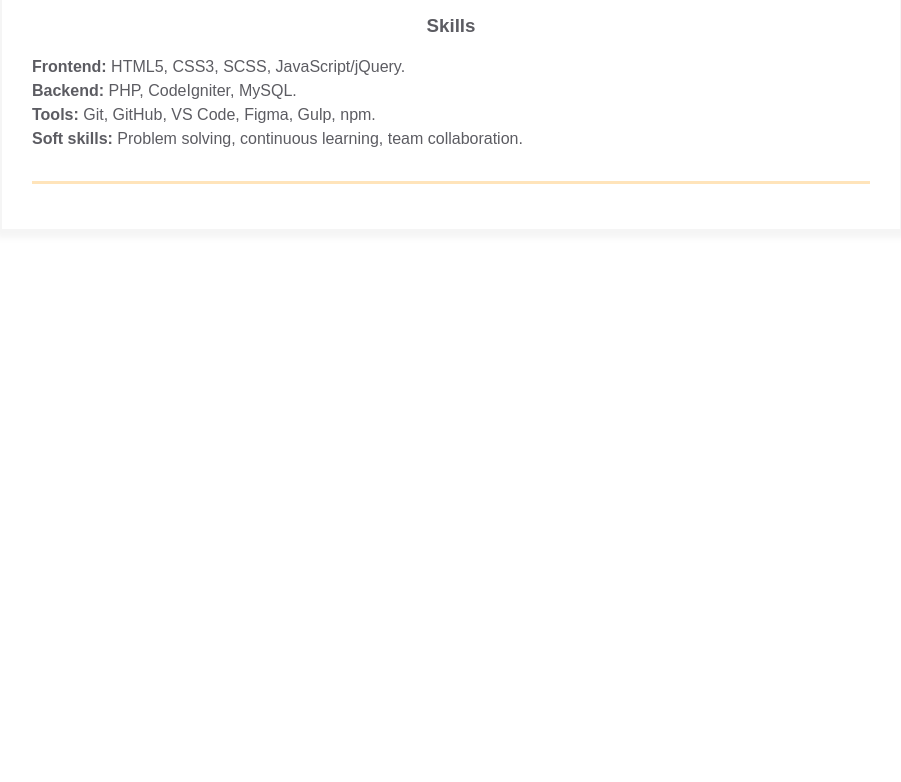
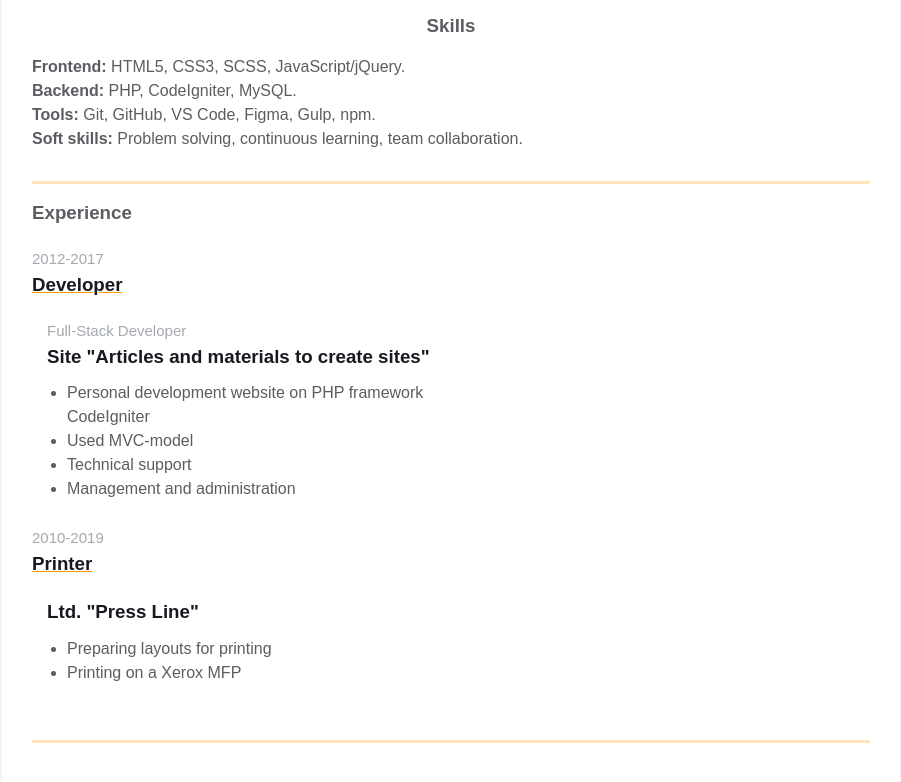
Before and after one commit to ivoleser/homepage, a plain HTML site: page index.html in a window 1280 px wide. Shown: the part 458-1240 px from the top of the page, without its empty margins (189-1090 px from the left). Before the commit the page ends 800 px from the top, so only its background shows below. Drawn offline with Linux system fonts and the light colour scheme.

Commit message:
feat: add experience block

```diff
--- a/index.html
+++ b/index.html
@@ -115,6 +115,49 @@
                     </div>
                 </div>
             </div>
+            <div class="container">
+                <div class="resume__block">
+                    <div class="main-info fh">
+                        <div class="experiences">
+                            <h3 class="experiences__header">Experience</h3>
+                            <div class="experiences__company">
+                                <div class="experiences__company-header">
+                                    <span class="experiences__company-header-durability">2012-2017</span>
+                                    <h3 class="experiences__company-header-name">Developer</h3>
+                                </div>
+
+                                <div class="experiences__company-project">
+                                    <span class="experiences__company-project-role">Full-Stack Developer</span>
+                                    <h3 class="experiences__company-project-name">Site "Articles and
+                                        materials to create sites"</h3>
+                                    <ul class="experiences__company-project-responsibilities">
+                                        <li>Personal development website on PHP framework CodeIgniter</li>
+                                        <li>Used MVC-model</li>
+                                        <li>Technical support</li>
+                                        <li>Management and administration</li>
+                                    </ul>
+                                </div>
+                            </div>
+                            <div class="experiences__company">
+                                <div class="experiences__company-header">
+                                    <span class="experiences__company-header-durability">2010-2019</span>
+                                    <h3 class="experiences__company-header-name">Printer</h3>
+                                </div>
+
+                                <div class="experiences__company-project">
+                                    <h3 class="experiences__company-project-name">Ltd. "Press Line"</h3>
+                                    <ul class="experiences__company-project-responsibilities">
+                                        <li>Preparing layouts for printing</li>
+                                        <li>Printing on a Xerox MFP</li>
+                                    </ul>
+                                </div>
+                            </div>
+                        </div>
+
+                        <div class="additional-info fv"></div>
+                    </div>
+                </div>
+            </div>
         </div>
     </main>
 </body>
```
